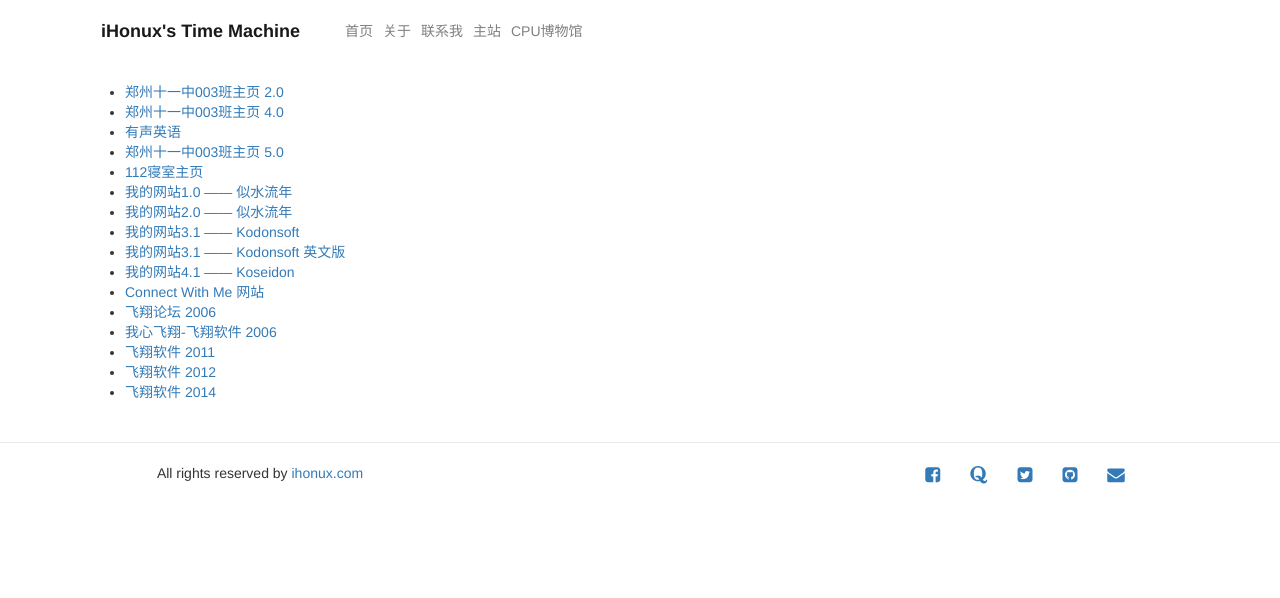
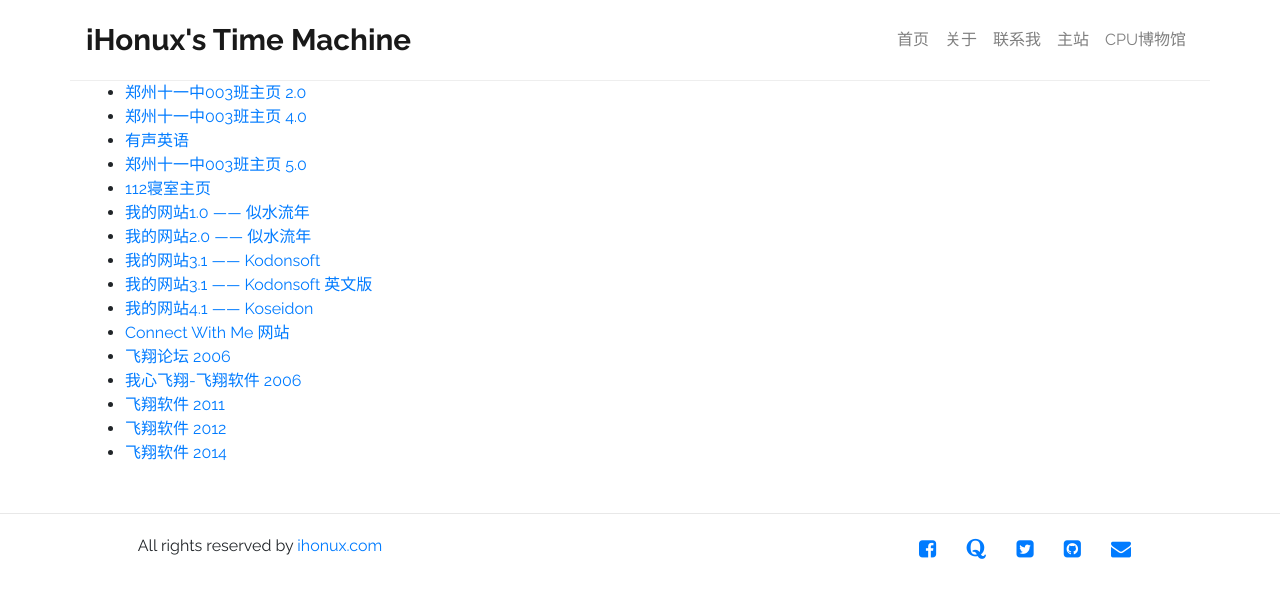
Before and after one commit to past-records/past-records.github.io, a Jekyll site: the page built from timeline.md, in a window 1280 px wide. Shown: the top 598 px of the page. Built offline with Jekyll 4.4.1, drawn with Linux system fonts in a browser that asks for light colours; a script that is not in the unit is left out.

Commit message:
Update timeline.html

```diff
--- a/_layouts/timeline.html
+++ b/_layouts/timeline.html
@@ -23,9 +23,6 @@ layout: compress
       rel="stylesheet"
       href="https://stackpath.bootstrapcdn.com/font-awesome/4.7.0/css/font-awesome.min.css"
     />
-    <link href="https://fonts.googleapis.com/css?family=Roboto:100i,300,400,500,700" rel="stylesheet">
-    <link href="https://fonts.googleapis.com/css?family=Allura" rel="stylesheet">
-    <link rel='stylesheet prefetch' href='https://maxcdn.bootstrapcdn.com/bootstrap/3.3.6/css/bootstrap.min.css'>
     <link rel="stylesheet" href="css/timeline.css">
   </head>
 
```
